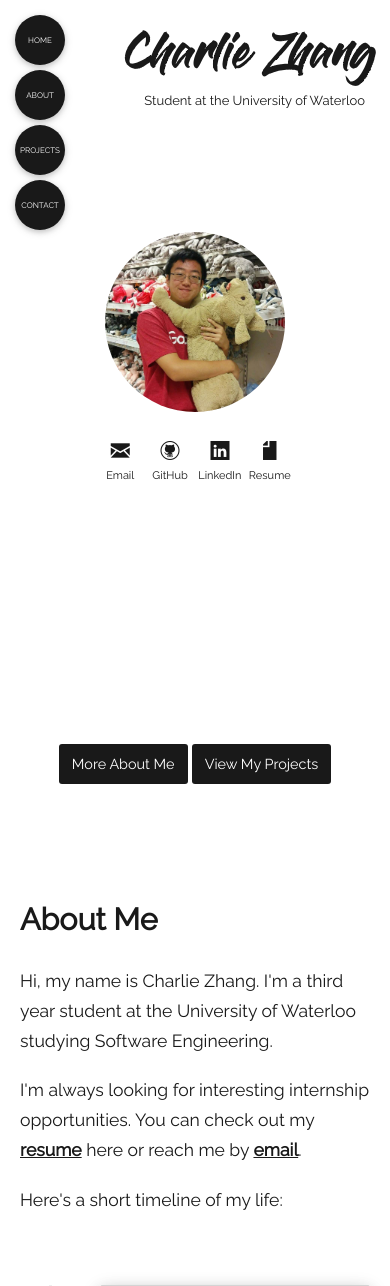
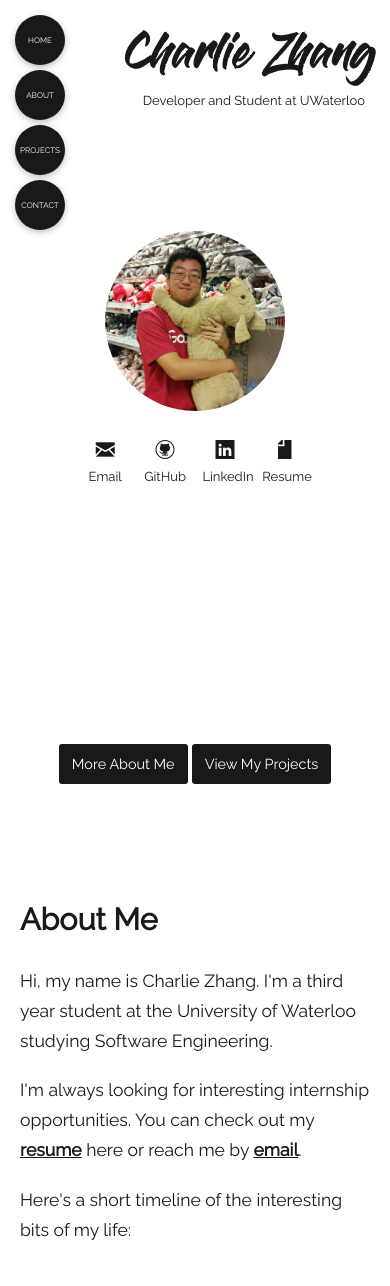
Before and after one commit to luoyang9/luoyang9.github.io, a PHP site: page / in a window 390 px wide. Shown: the top 1286 px of the page. Run offline with PHP 8.4, Linux system fonts and the light colour scheme; some libraries are stand-ins or nearby versions.

Commit message:
minor tweaks and update email

```diff
--- a/css/main.css
+++ b/css/main.css
@@ -163,9 +163,9 @@ a {
         text-decoration: none; }
       .intro .profile-pic-container .contact-links .contact-container {
         display: inline-block;
-        margin: 0;
+        margin: 0 5px;
         width: 45px;
-        color: white;
+        color: #191919;
         transition: color 0.2s; }
         .intro .profile-pic-container .contact-links .contact-container:hover {
           color: #1FA7FB; }
@@ -192,10 +192,8 @@ a {
       .intro .profile-pic-container .contact-links {
         margin: 15px 0;
         font-size: 19px; }
-        .intro .profile-pic-container .contact-links .contact-container {
-          color: #191919; }
-          .intro .profile-pic-container .contact-links .contact-container .contact-name {
-            font-size: 11px; } }
+        .intro .profile-pic-container .contact-links .contact-name {
+          font-size: 11px; } }
   .intro .cta {
     width: 100%;
     text-align: center;
--- a/css/main.scss
+++ b/css/main.scss
@@ -52,9 +52,9 @@
 
 			.contact-container {
 				display: inline-block;
-				margin: 0;
+				margin: 0 5px;
 				width: 45px;
-				color: white;
+				color: $primary-color;
 				transition: color 0.2s;
 
 				&:hover {
@@ -96,12 +96,8 @@
 				margin: 15px 0;
 				font-size: 19px;
 
-				.contact-container {
-					color: $primary-color;
-
-					.contact-name {
-						font-size: 11px;
-					}
+				.contact-name {
+					font-size: 11px;
 				}
 			}
 		}
--- a/index.html
+++ b/index.html
@@ -13,8 +13,8 @@
     <meta property="og:type" content="website" />
     <meta property="og:title" content="Charlie Zhang" />
     <meta property="og:site_name" content="Charlie Zhang | A Software Engineering Student at the University of Waterloo" />
-    <meta property="og:url" content="http://charliezhang.xyz/" />
-    <meta property="og:image" content="http://charliezhang.xyz/img/profile.jpg" />
+    <meta property="og:url" content="http://charliezhang.me/" />
+    <meta property="og:image" content="http://charliezhang.me/img/profile.jpg" />
     <meta property="og:description" content="A software engineering student at the University of Waterloo" />
 
     <!--favicon-->
@@ -61,7 +61,7 @@
 	<div class="intro">
 		<div class="intro-header right">
 			<h1>Charlie Zhang</h1>
-			<p>Student at the University of Waterloo</p>
+			<p>Developer and Student at UWaterloo</p>
 		</div>
 		<div class="profile-pic-container">
 			<div data-image="img/profile.jpg" class="profile-pic preload"></div>
@@ -102,8 +102,8 @@
 			<h1>About Me</h1>
 			<div class="description">
 				<p>Hi, my name is Charlie Zhang. I'm a third year student at the University of Waterloo studying Software Engineering.</p>
-				<p>I'm always looking for interesting internship opportunities. You can check out my <a href="files/resume.pdf">resume</a> here or reach me by <a href="mailto:charlie@charliezhang.xyz">email</a>.</p>
-				<p>Here's a short timeline of my life:</p>
+				<p>I'm always looking for interesting internship opportunities. You can check out my <a href="files/resume.pdf">resume</a> here or reach me by <a href="mailto:charlie@charliezhang.me">email</a>.</p>
+				<p>Here's a short timeline of the interesting bits of my life:</p>
 			</div>
 			 <ul class="about-timeline">
 				<li class="about-timeline-item">
@@ -282,7 +282,7 @@
 		<div class="contact">
 			<h1>Contact</h1>
 			<div class="contact-info">
-				<p>I'm always on the look out for interesting opportunities. Email me at  <a href="mailto:charlie@charliezhang.xyz">charlie@charliezhang.xyz</a>, or get to know me better through these links.</p>
+				<p>I'm always on the look out for interesting opportunities. Email me at  <a href="mailto:charlie@charliezhang.me">charlie@charliezhang.me</a>, or get to know me better through these links.</p>
 				<div class="contact-links">
 					<a href="https://www.github.com/luoyang9">
 						<p class="contact-name">GITHUB</p>
```
Also changed, not shown: 1 other file.
